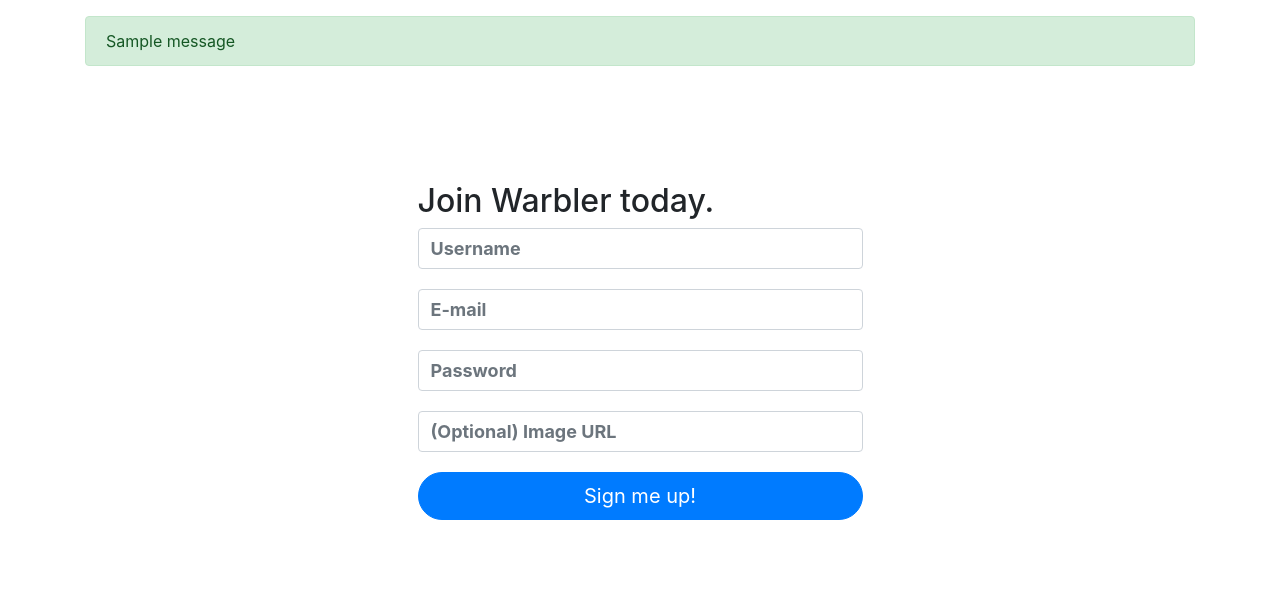
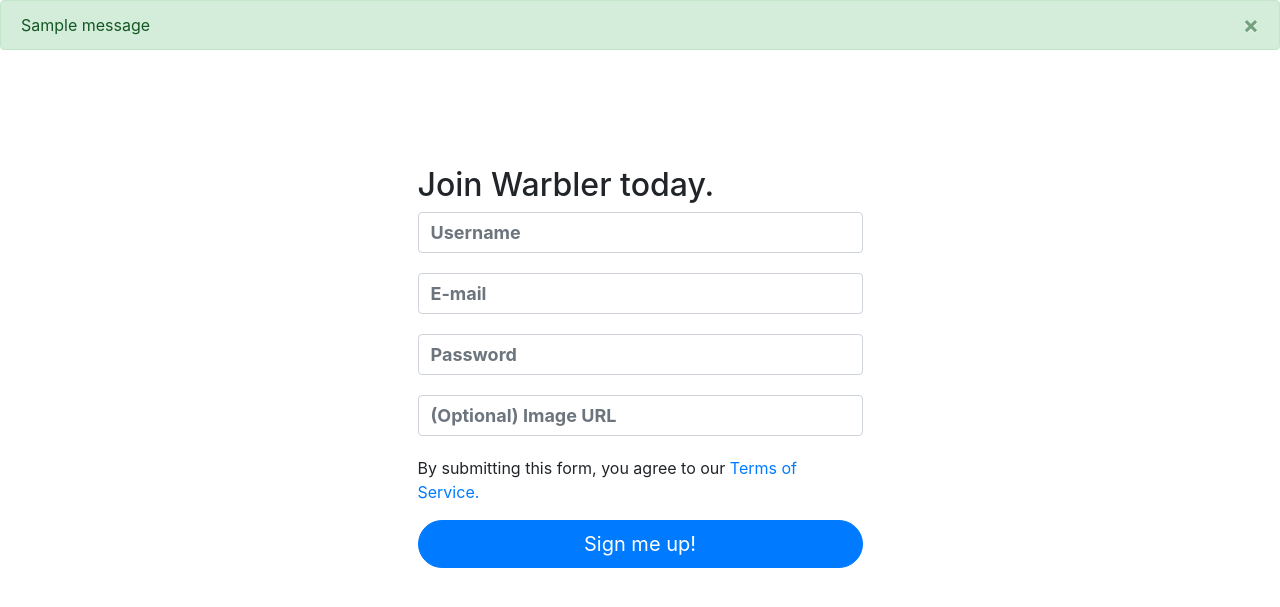
Before and after one commit to toor0/warbler, a Flask app: page /signup in a window 1280 px wide. Shown: the part 46-653 px from the top of the page. Run offline with Flask 2, Linux system fonts and the light colour scheme; tables that the repository leaves empty hold one stand-in row (values such as "Sample post"); one stand-in notice (Sample message) is shown; some libraries are stand-ins or nearby versions.

Commit message:
terms of service

```diff
--- a/app.py
+++ b/app.py
@@ -216,6 +216,7 @@ def new_pass():
         if user:
             user.password = user.new_pwd(form.new_pwd.data)
         db.session.commit()
+        flash("Password updated!", 'success')
         return redirect(f"users/{user.id}")
     return render_template('users/password.html', form=form)
 
--- a/static/stylesheets/style.css
+++ b/static/stylesheets/style.css
@@ -28,7 +28,6 @@ body.error-404 {
   background-color: #fff;
   height: 46px;
   border-bottom: 1px solid rgba(0, 0, 0, 0.25);
-  margin-bottom: 1rem;
   position: relative;
   z-index: 9999;
 }
@@ -548,8 +547,8 @@ p.card-bio {
 
 /* ======================= Austin/Billy custom */
 
-.message-area p {
-  width: 90%;
+.message-area {
+  width: 75%;
 }
 
 .message-area span {
--- a/static/warbler.js
+++ b/static/warbler.js
@@ -1,7 +1,12 @@
+
+$("#terms").on("click", (e) => {
+    e.preventDefault();
+    $(".modal-terms").modal('toggle');
+});
 
 $("#new-message").on("click", (e) => {
     e.preventDefault();
-    $(".modal").modal('toggle');
+    $(".modal-msg").modal('toggle');
 });
 
 $('#new-message-button').on("click", async function(e) {
--- a/templates/base.html
+++ b/templates/base.html
@@ -50,7 +50,7 @@
 
 
 
-<div class="modal mt-5" tabindex="-1" role="dialog">
+<div class="modal mt-5 modal-msg" tabindex="-1" role="dialog">
   <div class="modal-dialog" role="document">
     <div class="modal-content">
       <div class="modal-header">
@@ -69,12 +69,16 @@
   </div>
 </div>
 
-
+{% for category, message in get_flashed_messages(with_categories=True) %}
+    <div class="alert alert-{{ category }} col-12 alert-dismissible">
+      {{ message }}
+      <button type="button" class="close" data-dismiss="alert" aria-label="Close">
+          <span aria-hidden="true">&times;</span>
+        </button>
+    </div>
+  {% endfor %}
 
 <div class="container">
-  {% for category, message in get_flashed_messages(with_categories=True) %}
-    <div class="alert alert-{{ category }}">{{ message }}</div>
-  {% endfor %}
   {% block content %}
   {% endblock %}
 </div>
--- a/templates/users/signup.html
+++ b/templates/users/signup.html
@@ -13,6 +13,22 @@
           {% endfor %}
           {{ field(placeholder=field.label.text, class="form-control") }}
         {% endfor %}
+        <p>By submitting this form, you agree to our <a id="terms" href="#">Terms of Service.</a></p>
+          <div class="modal modal-terms mt-5 mb-5" tabindex="-1" role="dialog">
+            <div class="modal-dialog" role="document">
+              <div class="modal-content">
+                <div class="modal-header">
+                  <h5 class="modal-title">Terms of Service</h5>
+                  <button type="button" class="close" data-dismiss="modal" aria-label="Close">
+                    <span aria-hidden="true">&times;</span>
+                  </button>
+                </div>
+                <div class="modal-body">
+                  <p>Lorem ipsum dolor sit amet consectetur adipisicing elit. Commodi numquam consequuntur sint corrupti ex corporis repellendus tempore, natus expedita aliquid officiis hic? Aliquid officia nemo quas voluptatibus suscipit, minus vel velit qui obcaecati quis exercitationem nesciunt explicabo animi a consectetur fuga provident omnis. Repellendus expedita, sapiente nisi temporibus vel ratione nemo exercitationem, fuga et, commodi quidem rem quam fugit maiores consectetur alias consequuntur in dignissimos molestias ut aspernatur ipsum culpa! Neque modi accusamus eos, corporis cum, totam necessitatibus nulla ea quod in magnam praesentium facere asperiores hic odio veniam velit sed nisi officia veritatis ex animi? Optio fugiat, excepturi hic sequi mollitia placeat, incidunt consequatur impedit nam est dicta quis nobis asperiores sit quibusdam omnis, ut eum corrupti ad. Voluptatibus quia eum fugit ea laborum natus, doloremque exercitationem eaque itaque repellendus consectetur excepturi commodi facilis nulla fuga iste maxime sint corporis illum placeat beatae. Nihil culpa incidunt debitis nisi blanditiis aliquam et, impedit, excepturi quasi veniam exercitationem non assumenda veritatis officia voluptates est. Minus perspiciatis ut ad beatae repudiandae adipisci obcaecati temporibus fugit porro nihil molestiae vel numquam itaque placeat totam, qui tempora, rem laborum, quasi animi quas? Aperiam ab doloribus ad veniam, odit quasi error nemo ea nesciunt culpa!</p>
+                </div>
+              </div>
+            </div>
+          </div>
         <button class="btn btn-primary btn-lg btn-block">Sign me up!</button>
       </form>
     </div>
```
